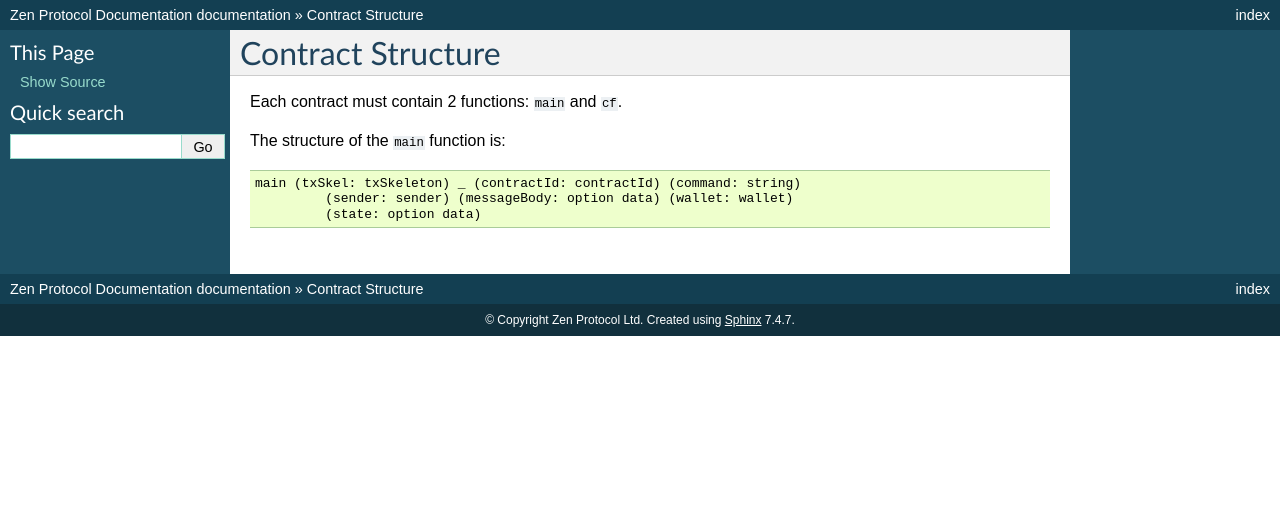
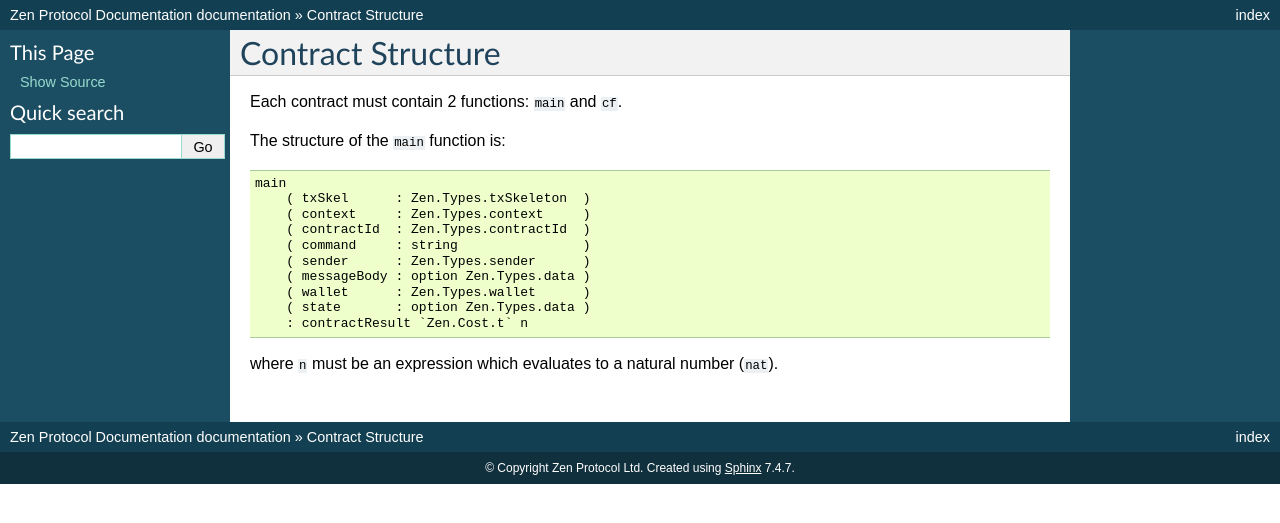
Before and after one commit to zenprotocol/docs, a Sphinx documentation site: the page built from docs/root/contracts/contract-structure.md, in a window 1280 px wide. Shown: the top 523 px of the page. Built offline with Sphinx 7.4.7, drawn with Linux system fonts in a browser that asks for light colours.

Commit message:
contract-structure

````diff
--- a/docs/root/contracts/contract-structure.md
+++ b/docs/root/contracts/contract-structure.md
@@ -5,7 +5,16 @@
 The structure of the ```main``` function is:
 
 ```F*
-main (txSkel: txSkeleton) _ (contractId: contractId) (command: string)
-         (sender: sender) (messageBody: option data) (wallet: wallet)
-         (state: option data)
+main
+    ( txSkel      : Zen.Types.txSkeleton  )
+    ( context     : Zen.Types.context     )
+    ( contractId  : Zen.Types.contractId  )
+    ( command     : string                )
+    ( sender      : Zen.Types.sender      )
+    ( messageBody : option Zen.Types.data )
+    ( wallet      : Zen.Types.wallet      )
+    ( state       : option Zen.Types.data )
+    : contractResult `Zen.Cost.t` n
 ```
+
+where ```n``` must be an expression which evaluates to a natural number (```nat```).
````
